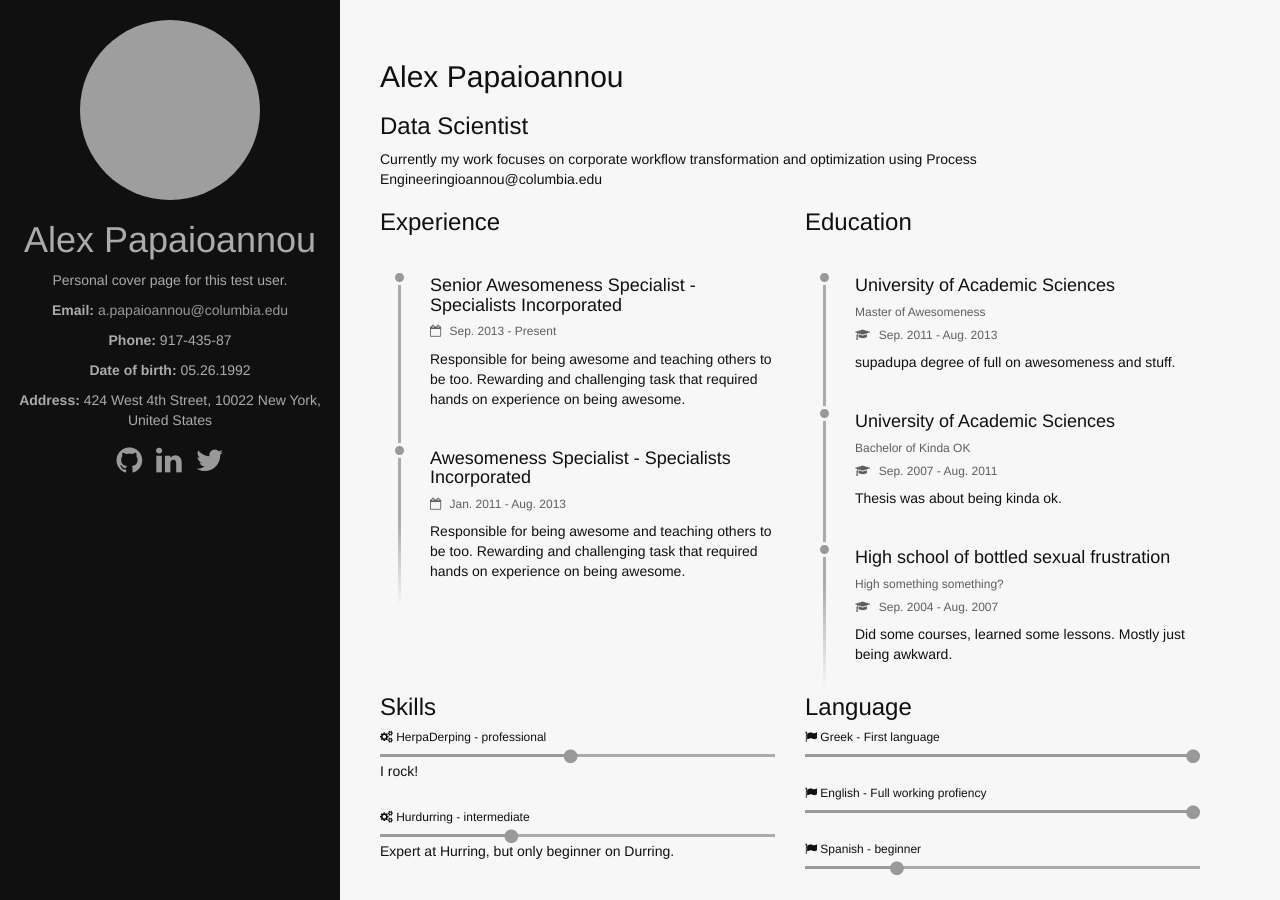
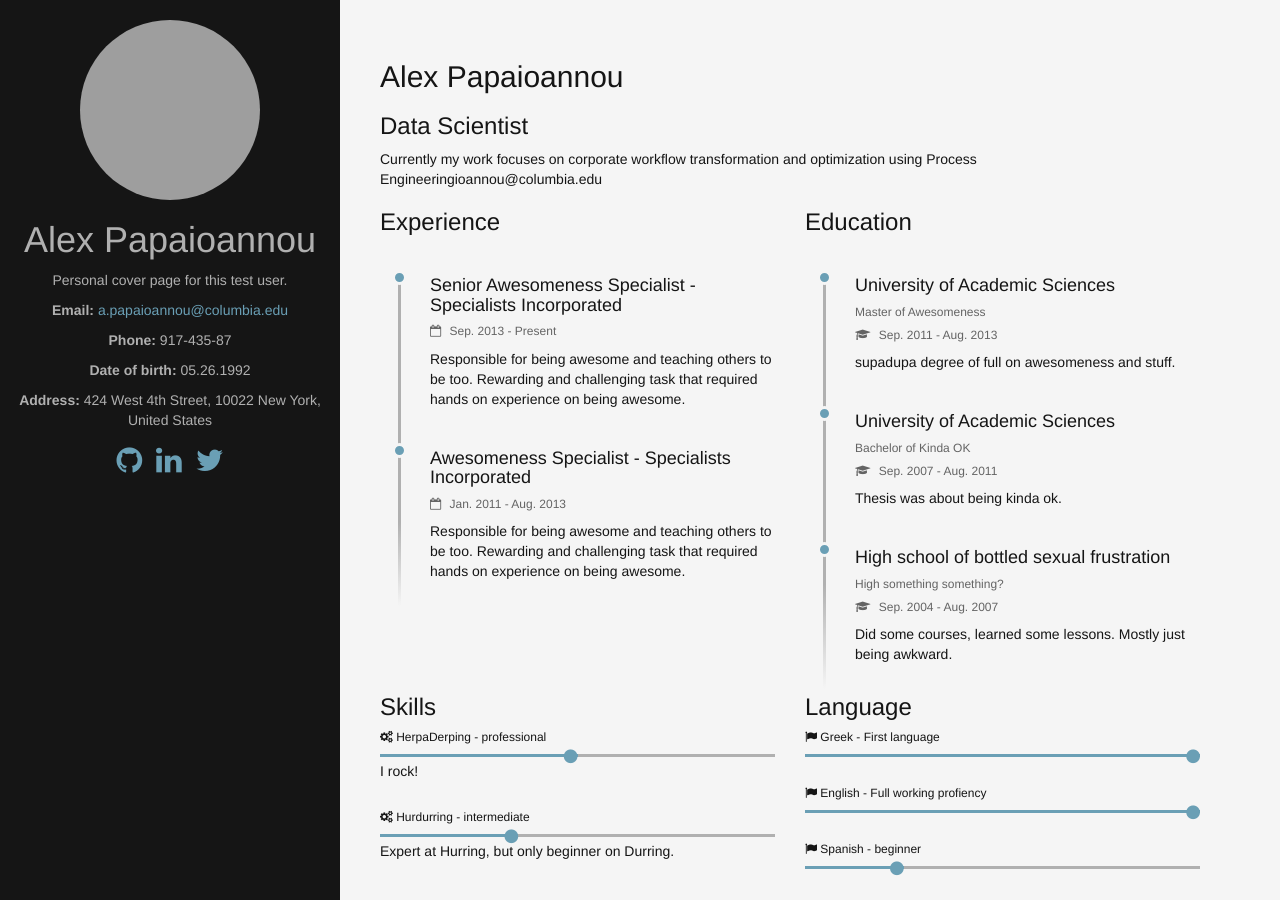
Before and after one commit to alex-papaioannou/home, a Jekyll site: the page built from index.html, in a window 1280 px wide and 900 px high. Built offline with Jekyll 4.4.1, drawn with Linux system fonts in a browser that asks for light colours; nearby versions of some CDN libraries; grey boxes are pictures that could not be loaded.

Commit message:
Update _config.yml

```diff
--- a/_config.yml
+++ b/_config.yml
@@ -25,7 +25,7 @@ abstract: > # Here you should write a brief summary about yourself.
   Currently my work focuses on corporate workflow transformation and optimization using Process Engineeringioannou@columbia.edu
 description: > # Description for site meta, used by search engines.
   Personal cover page for this test user.
-theme: theme-greyscale # Color theme for the site.
+theme: theme-default-blue # Color theme for the site.
 
 # Localization
 projects: Personal projects
```
